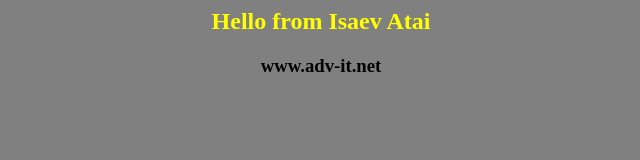
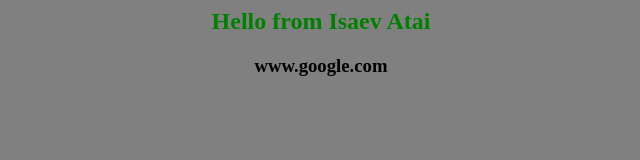
Before and after one commit to edelveis2014/app-for-jenkins, a plain HTML site: page index.html in a window 1280 px wide. Shown: the whole page, without its empty margins (319-959 px from the left). Drawn offline with Linux system fonts and the light colour scheme.

Commit message:
modified index.html 2

```diff
--- a/index.html
+++ b/index.html
@@ -1,8 +1,8 @@
 <html>
 <body bgcolor=grey>
 <center>
-<h2><font color=yellow>Hello from Isaev Atai</font></h2>
-<h3><fornt color=white>www.adv-it.net</font></h3>
+<h2><font color=green>Hello from Isaev Atai</font></h2>
+<h3><fornt color=red>www.google.com</font></h3>
 </center>
 </body>
 </html>
```
